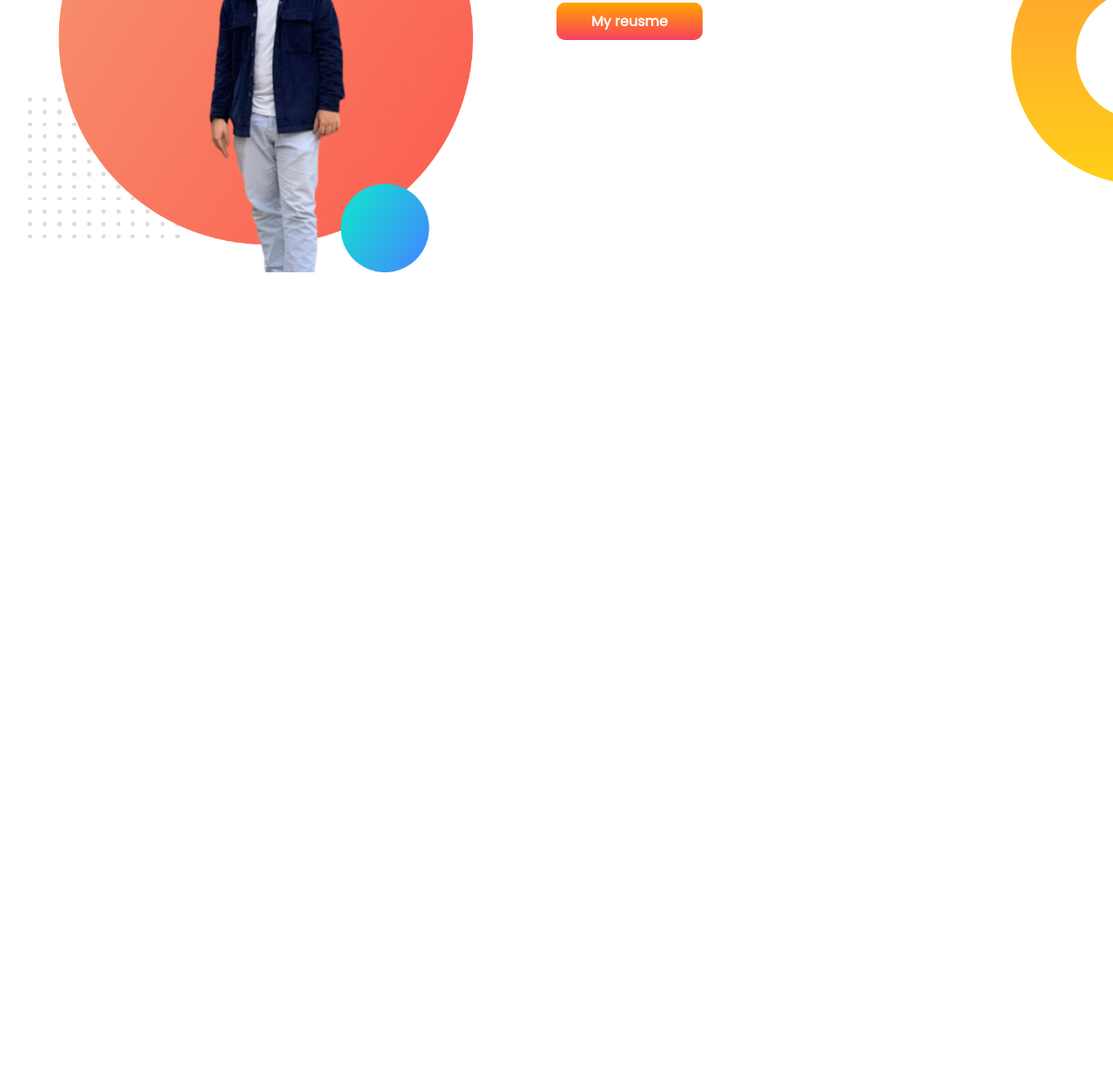
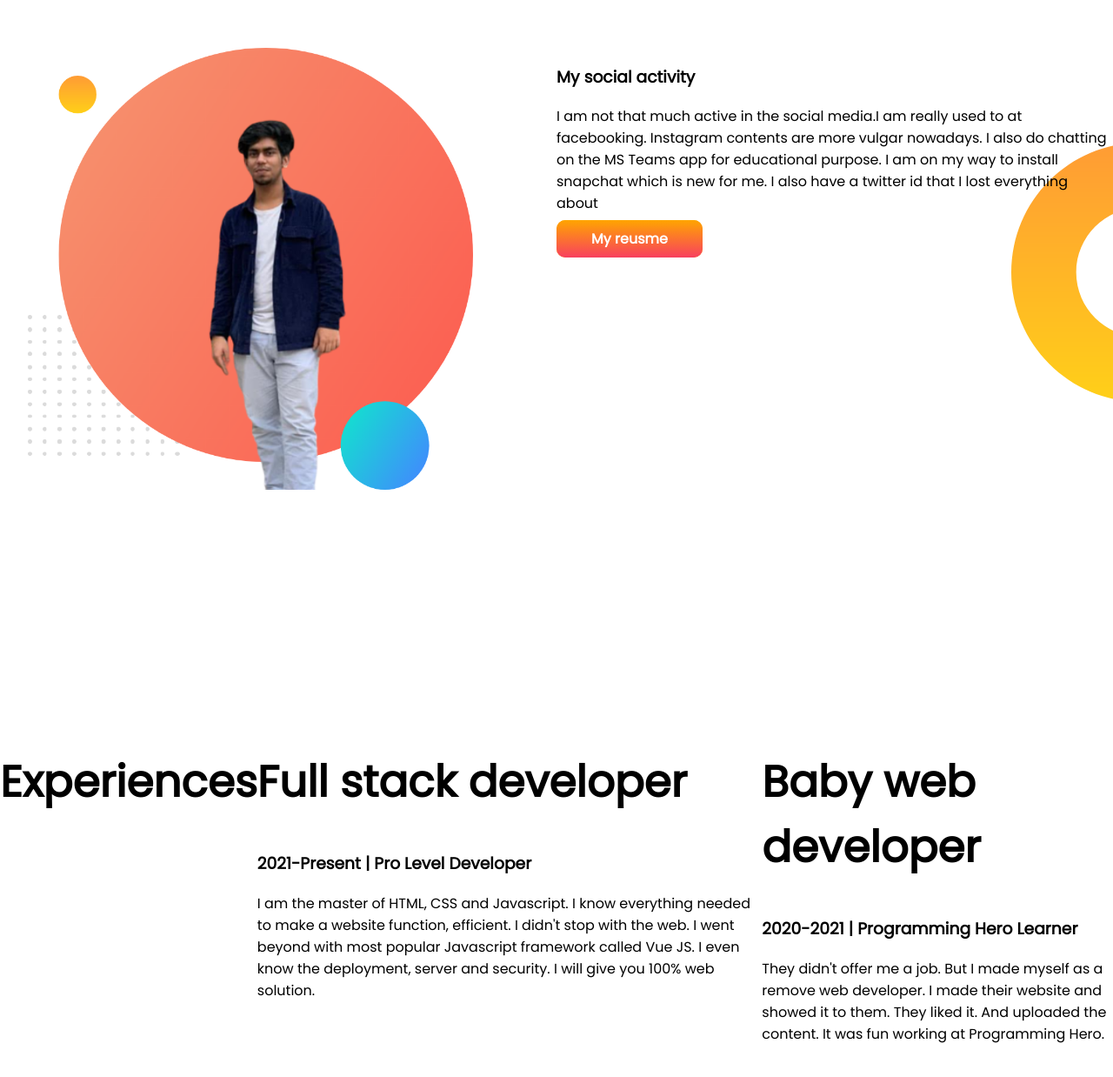
Before and after one commit to shahriartoky0/developer-portfolio, a plain HTML site: page index.html in a window 1280 px wide. Shown: the part 694-1932 px from the top of the page at 87% size. Before the commit the page ends 1014 px from the top, so only its background shows below. Drawn offline with Linux system fonts and the light colour scheme.

Commit message:
fixing the last two boxes

```diff
--- a/index.html
+++ b/index.html
@@ -43,6 +43,26 @@
         </div>
     </section>
 
+    <section class="experience-area">
+        <h1>Experiences</h1>
+        <div>
+            <h1>Full stack developer</h1>
+            <h3>2021-Present | Pro Level Developer</h3>
+            <p>I am the master of HTML, CSS and Javascript. I know everything needed to make a website function,
+                efficient. I didn't stop with the web. I went beyond with most popular Javascript framework called Vue
+                JS. I even know the deployment, server and security. I will give you 100% web solution.</p>
+        </div>
+        <div>
+            <h1>Baby web developer</h1>
+            <h3>2020-2021 | Programming Hero Learner</h3>
+            <p>They didn't offer me a job. But I made myself as a remove web developer. I made their website and showed
+                it to them. They liked it. And uploaded the content. It was fun working at Programming Hero.
+            </p>
+
+        </div>
+
+    </section>
+
 
 </body>
 
--- a/style.css
+++ b/style.css
@@ -15,6 +15,7 @@
 
 section {
     display: flex;
+    margin-bottom: 250px;
 }
 
 .half-width {
```
